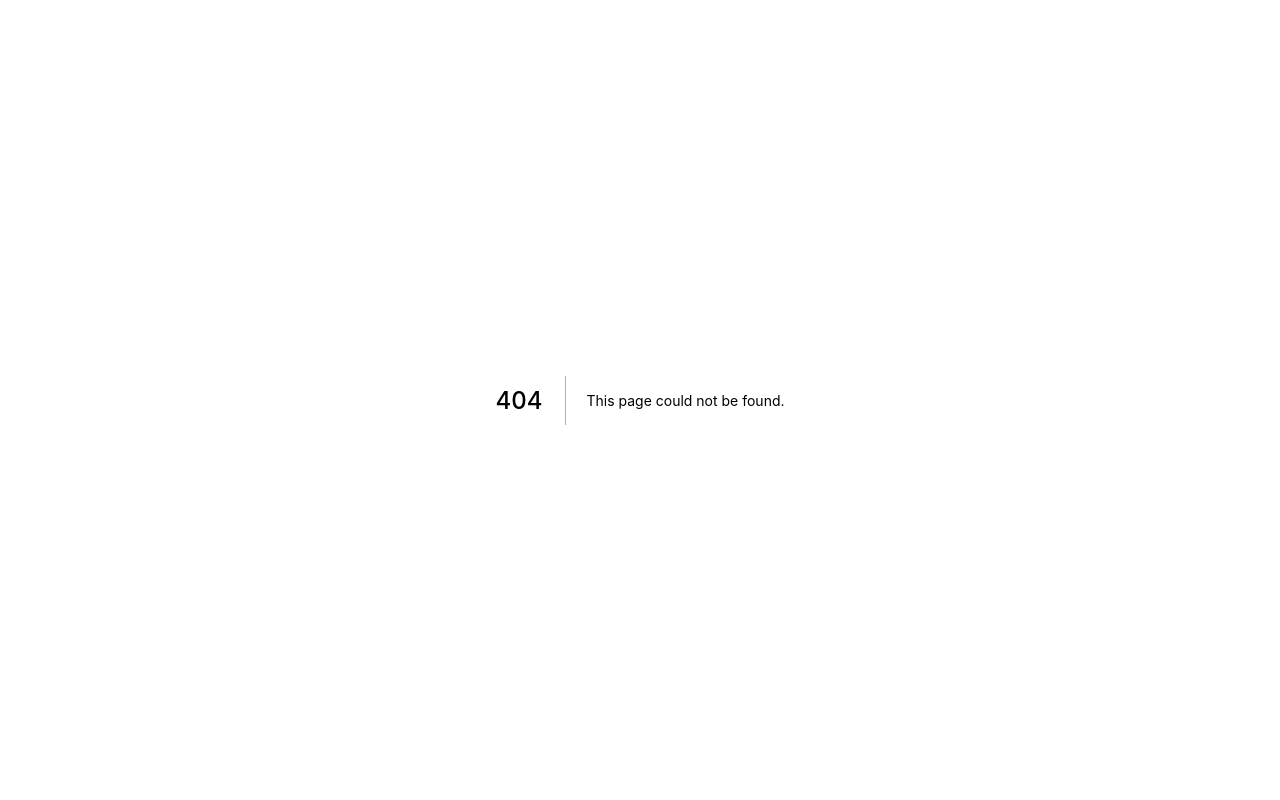
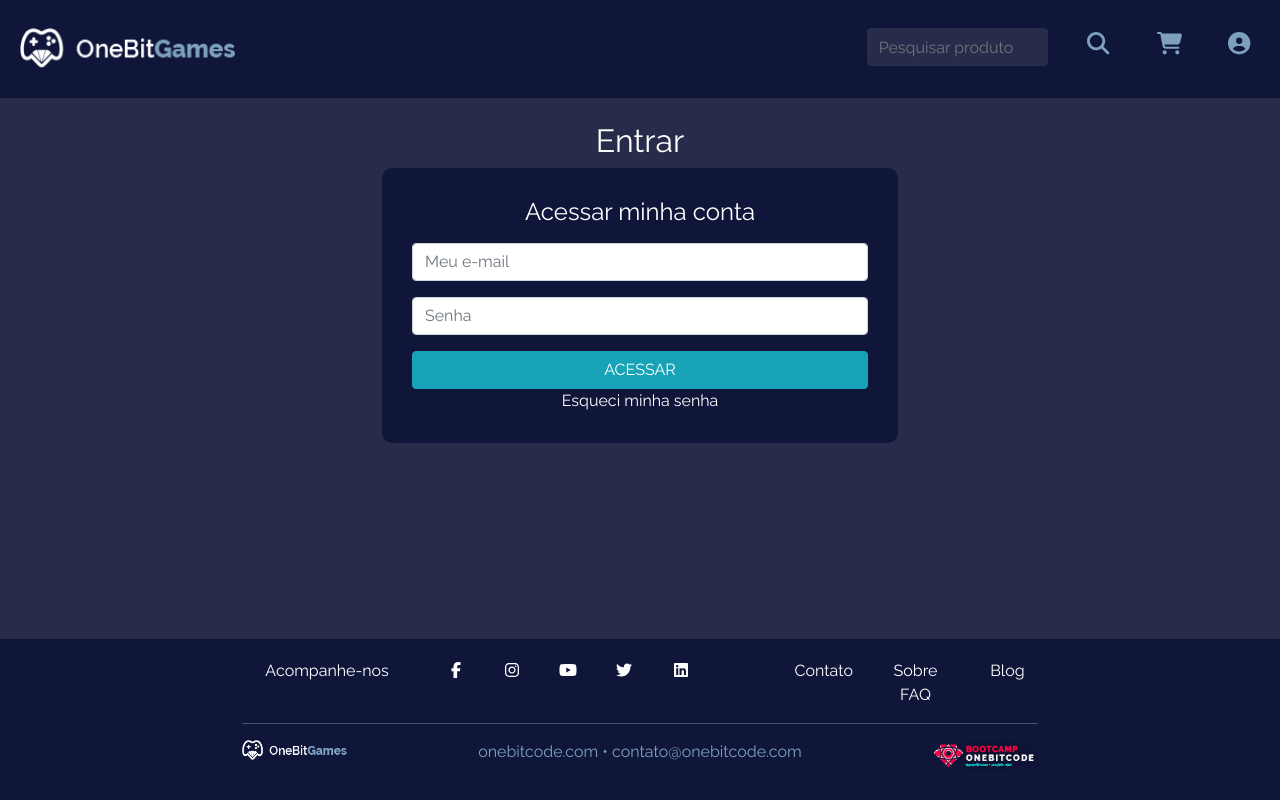
Before and after one commit to matheus-fga/OneBitGames-web, a Next.js app: page /auth/login in a window 1280 px wide. Before the commit this address had no page. Built offline with nearby package versions, Linux system fonts and the light colour scheme.

Commit message:
Creating components for Login page

```diff
--- /dev/null
+++ b/components/LoginForm/index.tsx
@@ -0,0 +1,39 @@
+import React from 'react';
+import { InputGroup, FormControl, Button, Row, Col } from 'react-bootstrap';
+
+import BlueBackground from '../shared/BlueBackground';
+
+interface LoginProps {
+  titlePhrase: String,
+  buttonPhrase: String
+}
+
+const LoginForm: React.FC<LoginProps> = ({ titlePhrase, buttonPhrase}) => {
+  return (
+    <div>
+      <Row>
+        <Col lg={{span: 6, offset: 3}} md={{span: 8, offset: 2}}>
+          <BlueBackground>
+            <h4>{ titlePhrase }</h4>
+
+            <InputGroup className="mt-3">
+                <FormControl placeholder="Meu e-mail" />
+            </InputGroup>
+
+            <InputGroup className="mt-3">
+                <FormControl placeholder="Senha" />
+            </InputGroup>
+
+            <Button className="btn btn-info mt-3 w-100">{ buttonPhrase }</Button>
+
+            <br />
+
+            Esqueci minha senha
+          </BlueBackground>
+        </Col>
+      </Row>
+    </div>
+  )
+}
+
+export default LoginForm;
--- /dev/null
+++ b/components/shared/BlueBackground/index.tsx
@@ -0,0 +1,17 @@
+import React from 'react';
+
+import styles from '../../../styles/BlueBackground.module.css';
+
+interface BlueBackgroundProps {
+  children?: React.ReactNode
+}
+
+const BlueBackground: React.FC<BlueBackgroundProps> = ({ children }) => {
+  return (
+    <div className={styles.main}>
+      { children }
+    </div>
+  )
+}
+
+export default BlueBackground;
--- /dev/null
+++ b/pages/auth/login/index.tsx
@@ -0,0 +1,17 @@
+import React from 'react';
+
+import LoginForm from '../../../components/LoginForm';
+import MainComponent from '../../../components/shared/MainComponent';
+
+const Login: React.FC = () => {
+  return (
+    <MainComponent>
+      <div className="p-4 text-center">
+        <h2>Entrar</h2>
+        <LoginForm titlePhrase="Acessar minha conta" buttonPhrase="ACESSAR" />
+      </div>
+    </MainComponent>
+  )
+}
+
+export default Login;
--- /dev/null
+++ b/styles/BlueBackground.module.css
@@ -0,0 +1,5 @@
+.main {
+  background-color: var(--color-primary);
+  padding: 30px;
+  border-radius: 10px;
+}
```
Also changed, not shown: pages/index.tsx (+10 -1 lines), pages/storefront/index.tsx (added, +15 -0 lines).
